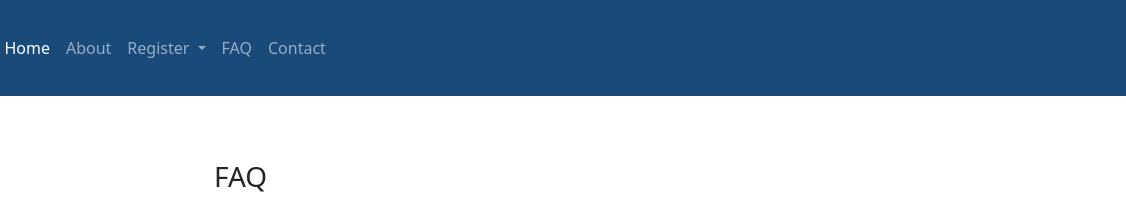
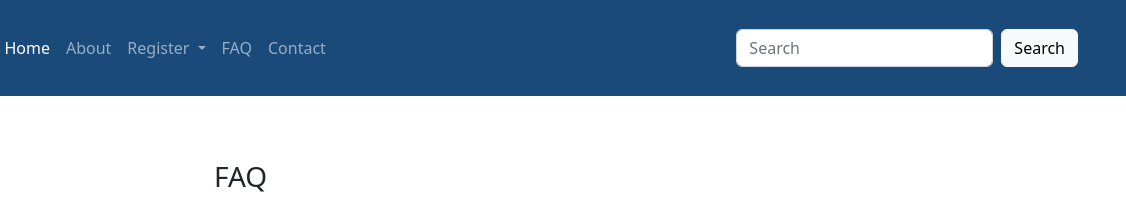
Before and after one commit to bogsp/afex-alt, a website: page public/faq.html in a window 1280 px wide. Shown: the top 214 px of the page, 154-1280 px from the left. Drawn offline with nearby package versions, Linux system fonts and the light colour scheme.

Commit message:
Uncommented search bar

```diff
--- a/public/faq.html
+++ b/public/faq.html
@@ -50,10 +50,10 @@
                         <a class="nav-link" href="./index.html#contact">Contact</a>
                     </li>
                 </ul>
-                <!-- <form class="d-flex" role="search">
+                <form class="d-flex" role="search">
                     <input class="form-control me-2" type="search" placeholder="Search" aria-label="Search">
                     <button class="btn btn-light" type="submit">Search</button>
-                </form> -->
+                </form>
             </div>
         </div>
     </nav>
```
Also changed, not shown: public/index.html (+2 -2 lines), public/registration-closed.html (+2 -2 lines).
